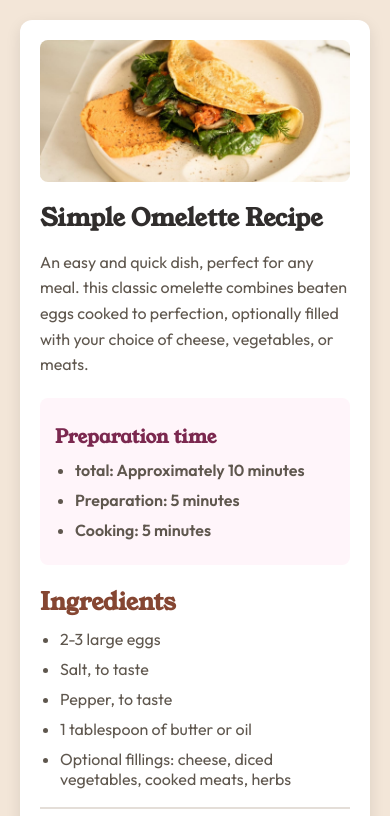
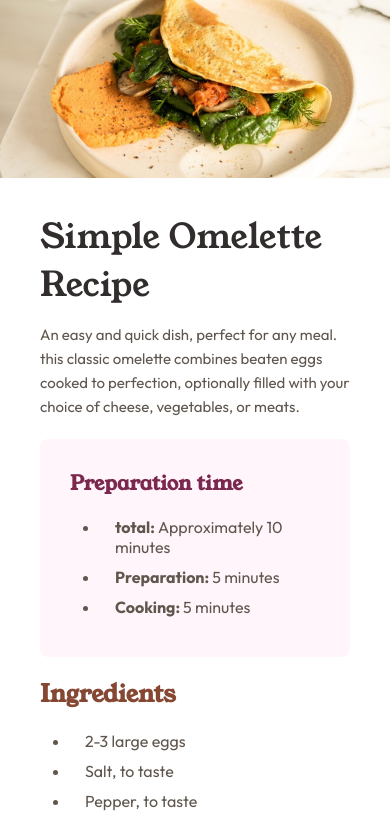
Before and after one commit to Seif-Ihab/Recipe-Page, a plain HTML site: page index.html in a window 390 px wide. Shown: the top 816 px of the page. Drawn offline with Linux system fonts and the light colour scheme.

Commit message:
Add files via upload

```diff
--- a/css/master.css
+++ b/css/master.css
@@ -17,73 +17,100 @@
 }
 
 .container {
-    max-width: 600px;
+  max-width: 800px;
   background-color: hsl(0, 0%, 100%);
   border-radius: 12px;
-    padding: 20px;
   box-shadow: 0px 5px 15px rgba(0, 0, 0, 0.1);
 }
 
+/* general */
+h2 {
+  font-family: 'Young Serif', serif;
+  font-size: 30px;
+  font-weight: 600;
+  color: hsl(14, 45%, 36%);
+  margin-bottom: 10px;
+  margin-bottom: 20px;
+}
+
+ul,
+ol {
+  margin-left: 20px;
+}
+
+li {
+  margin-bottom: 10px;
+  margin-left: 10px;
+  padding-left: 15px;
+  font-size: 18px;
+  font-weight: 700;
+}
+
+ol li {
+  padding-left: 20px;
+}
+
+li span {
+  font-weight: 400;
+}
+
 /* Image */
+.head-image {
+  width: 100%;
+  padding: 40px 40px 0;
+}
+
 .head-image img {
   width: 100%;
   border-radius: 8px;
 }
 
-  /* Typography */
-  h1 {
+.content {
+  padding: 0 40px 30px;
+}
+
+/* info */
+.info h1 {
   font-family: 'Young Serif', serif;
-    font-size: 24px;
+  font-size: 48px;
+  font-weight: 400;
   color: hsl(24, 5%, 18%);
   margin: 15px 0;
 }
 
-  h2, h3 {
-    font-family: 'Young Serif', serif;
-    color: hsl(14, 45%, 36%);
-    margin-bottom: 10px;
-    margin-top: 10px;
-  }
-
-  p {
-    font-size: 16px;
+.info p {
+  font-size: 18px;
+  font-weight: 400;
   line-height: 1.6;
-  }
-
-  /* Lists */
-  ul, ol {
-    margin-left: 20px;
-  }
-
-  li {
-    margin-bottom: 10px;
 }
 
 /* Preparation Time Box */
 .preparation-time {
   background-color: hsl(330, 100%, 98%);
-    padding: 15px;
+  padding: 30px;
   border-radius: 8px;
-    margin: 20px 0;
+  margin: 20px 0 0;
 }
 
-  .preparation-time h3 {
+.preparation-time h2 {
   color: hsl(332, 51%, 32%);
+  font-size: 24px;
 }
 
-  .preparation-time li {
-    font-weight: 600;
+/*start ingredients*/
+.ingredients li {
+  font-weight: 400;
 }
 
 /* separator*/
 .ingredients,
-  .instructions{
+.instructions {
   position: relative;
-    padding-bottom: 10px;
+  padding: 20px 0;
 }
 
 .ingredients::before,
-  .instructions::before{
+.instructions::before {
   content: '';
   width: 100%;
   height: 2px;
@@ -94,6 +121,10 @@
 }
 
 /* Nutrition Table */
+.nutrition {
+  padding-top: 20px;
+}
+
 table {
   width: 100%;
   margin-top: 10px;
@@ -118,8 +149,43 @@
 }
 
 /* Responsive Design */
-  @media (max-width: 768px) {
+@media (max-width: 767px) {
+  body {
+    padding: 0;
+  }
+
   .container {
     max-width: 100%;
   }
+
+  /* Image */
+  .head-image {
+    padding: 0;
+    margin-bottom: 30px;
   }
+
+  .head-image img {
+    border-radius: 0;
+  }
+
+  .info h1 {
+    font-size: 34px;
+  }
+
+  .info p {
+    font-size: 15px;
+  }
+
+  h2 {
+    font-size: 24px;
+  }
+
+  .preparation-time h2 {
+    font-size: 20px;
+  }
+
+  li {
+    font-size: 16px;
+  }
+
+}
--- a/index.html
+++ b/index.html
@@ -1,15 +1,14 @@
 <!DOCTYPE html>
 <html lang="en">
+
 <head>
   <meta charset="UTF-8" />
   <meta name="viewport" content="width=device-width, initial-scale=1.0" />
   <!--google fonts ( young serif & outfit )-->
   <link rel="preconnect" href="https://fonts.googleapis.com" />
   <link rel="preconnect" href="https://fonts.gstatic.com" crossorigin />
-    <link
-      href="https://fonts.googleapis.com/css2?family=Outfit:wght@100..900&family=Young+Serif&display=swap"
-      rel="stylesheet"
-    />
+  <link href="https://fonts.googleapis.com/css2?family=Outfit:wght@100..900&family=Young+Serif&display=swap"
+    rel="stylesheet" />
   <!--main css file-->
   <link rel="stylesheet" href="css/master.css" />
   <!--page title-->
@@ -23,6 +22,7 @@
     <div class="head-image">
       <img src="imgs/image-omelette.jpeg" alt="omelette" />
     </div>
+    <div class="content">
       <div class="info">
         <h1>Simple Omelette Recipe</h1>
         <p>
@@ -32,7 +32,7 @@
         </p>
       </div>
       <div class="preparation-time">
-        <h3>Preparation time</h3>
+        <h2>Preparation time</h2>
         <ul>
           <li>total: <span>Approximately 10 minutes</span></li>
           <li>Preparation: <span>5 minutes</span></li>
@@ -56,41 +56,31 @@
         <ol>
           <li>
             Beat the eggs:
-            <span
-              >In a bowl, beat the eggs with a pinch of salt and pepper until
+            <span>In a bowl, beat the eggs with a pinch of salt and pepper until
               they are well mixed. You can add a tablespoon of water or milk for
-              a fluffier texture.</span
-            >
+              a fluffier texture.</span>
           </li>
           <li>
             Heat the pan:
-            <span
-              >Place a non-stick frying pan over medium heat and add butter or
-              oil.</span
-            >
+            <span>Place a non-stick frying pan over medium heat and add butter or
+              oil.</span>
           </li>
           <li>
             Cook the omelette:
-            <span
-              >Once the butter is melted and bubbling, pour in the eggs. Tilt
-              the pan to ensure the eggs evenly coat the surface.</span
-            >
+            <span>Once the butter is melted and bubbling, pour in the eggs. Tilt
+              the pan to ensure the eggs evenly coat the surface.</span>
           </li>
           <li>
             Add fillings (optional):
-            <span
-              >When the eggs begin to set at the edges but are still slightly
+            <span>When the eggs begin to set at the edges but are still slightly
               runny in the middle, sprinkle your chosen fillings over one half
-              of the omelette.</span
-            >
+              of the omelette.</span>
           </li>
           <li>
             Fold and serve:
-            <span
-              >As the omelette continues to cook, carefully lift one edge and
+            <span>As the omelette continues to cook, carefully lift one edge and
               fold it over the fillings. Let it cook for another minute, Then
-              slide it onto a plate.</span
-            >
+              slide it onto a plate.</span>
           </li>
           <li>
             Enjoy:
@@ -124,5 +114,7 @@
         </table>
       </div>
     </div>
+  </div>
 </body>
+
 </html>
```
Lines whose indentation alone changed are shown as unchanged.
